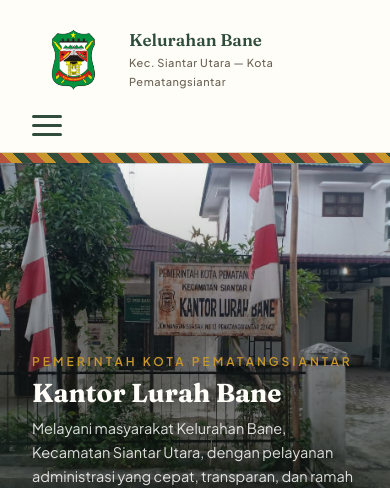
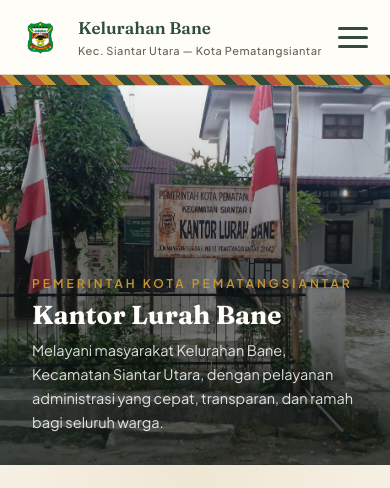
Before and after one commit to Yanto-Prime/Kelurahan-Bane, a plain HTML site: page index.html in a window 390 px wide. Shown: the top 488 px of the page. Drawn offline with Linux system fonts and the light colour scheme.

Commit message:
Update style.css

```diff
--- a/css/style.css
+++ b/css/style.css
@@ -63,7 +63,7 @@
   font-family: var(--font-display); font-weight: 600;
   font-size: 17px; color: var(--forest);
 }
-.navbar .brand .crest { width: 85px; height: 85px; flex-shrink: 0; }
+.navbar .brand .crest { width: 50px; height: 50px; flex-shrink: 0; object-fit: contain; }
 .navbar .brand small { display: block; font-family: var(--font-body); font-weight: 500; font-size: 11px; color: var(--ink-dim); letter-spacing: .5px; }
 .nav-links { display: flex; gap: 30px; align-items: center; flex-wrap: wrap; }
 .nav-links a {
@@ -384,9 +384,19 @@
 }
 
 @media (max-width: 768px) {
+  /* Navbar diset agar elemen nempel/saling berdekatan */
+  .navbar {
+    justify-content: flex-start;
+    gap: 16px;
+    padding: 12px 16px;
+  }
+
+  /* Mengatur tombol burger tepat di samping teks */
   .menu-toggle {
     display: flex;
+    margin-left: 0;
   }
+
   .nav-links {
     display: none;
     flex-direction: column;
```
